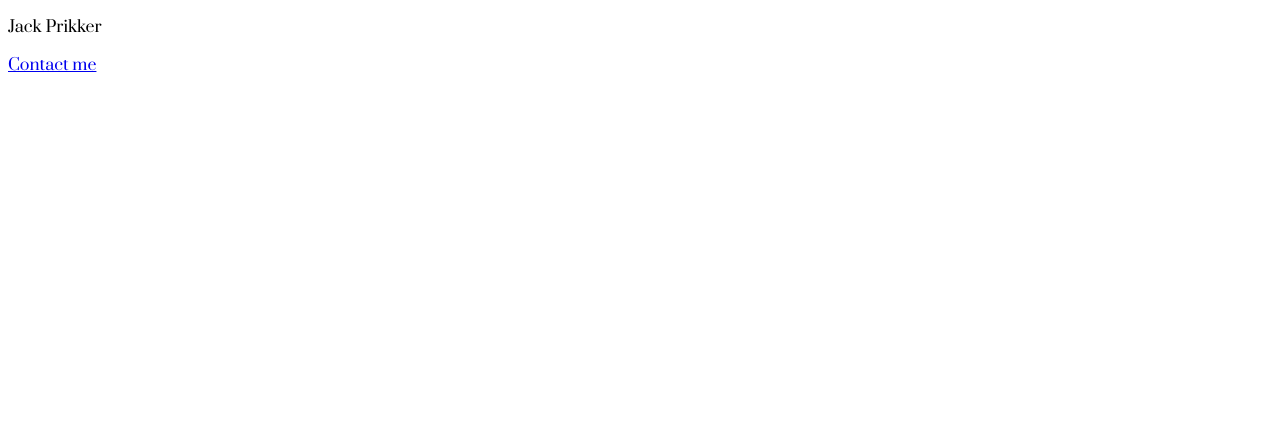
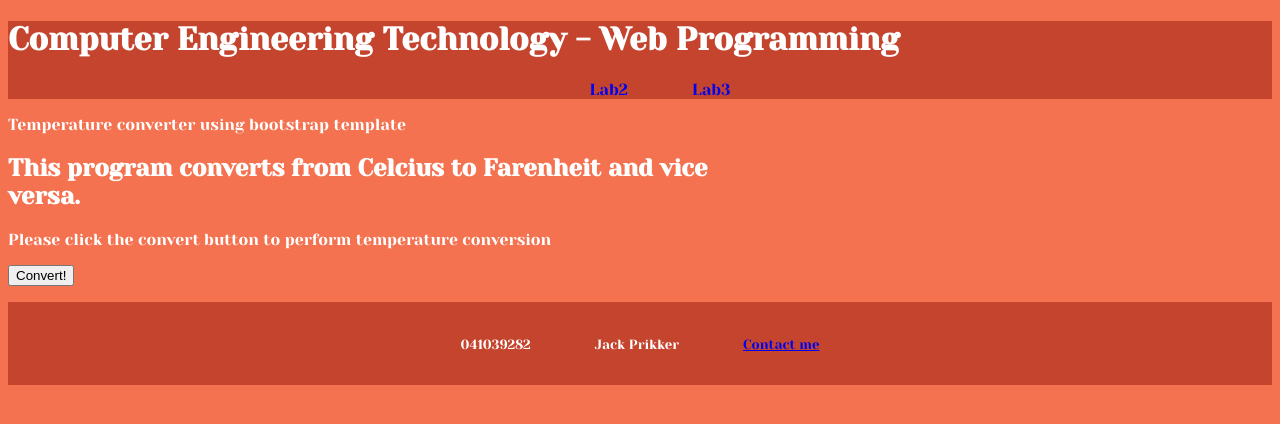
Before and after one commit to tiearcher/jack-site, a plain HTML site: page index.html in a window 1280 px wide. Drawn offline with Linux system fonts and the light colour scheme.

Commit message:
Create background colour and nav

```diff
--- a/css/main.css
+++ b/css/main.css
@@ -1,5 +1,44 @@
-@import url('https://fonts.googleapis.com/css2?family=Prata&display=swap');
+@import url('https://fonts.googleapis.com/css2?family=Yeseva+One&display=swap');
 
-html{
-  font-family: 'Prata', serif;
+html {
+  font-family: 'Yeseva One', cursive;
+  color: rgba(255, 255, 255, 1);
+  background-color: rgba(244, 114, 80, 1);
 }
+
+main {
+  max-width: 700px;
+}
+
+.running {
+  background-color: rgba(197, 68, 46, 1);
+}
+
+.nav {
+display: flex;
+flex-direction: row;
+justify-content: center;
+margin: 0;
+padding: 1rem, 0;
+list-style-type: none;
+}
+
+.nav li {
+  padding: 0 2rem;
+}
+
+.nav li a {
+  text-decoration: none;
+}
+
+.footer {
+  display: flex;
+  flex-direction: row;
+  justify-content: center;
+  margin: 0;
+  padding: 1rem 0;
+}
+
+.footer p {
+  padding: 0 2rem;
+}
--- a/index.html
+++ b/index.html
@@ -51,14 +51,29 @@
 </head>
 
 <body>
-  <header>
+  <header class="running">
+    <h1>Computer Engineering Technology - Web Programming</h1>
+    <ul class="nav">
+      <li><a href="https://jackp.sgedu.site/lab2/index.html">Lab2</a></li>
+      <li><a href="https://jackp.sgedu.site/lab3/index.html">Lab3</a></li>
+    </ul>
+
   </header>
+  <main>
+    <p>Temperature converter using bootstrap template</p>
+    <h2>This program converts from Celcius to Farenheit and vice versa.</h2>
+    <p>Please click the convert button to perform temperature conversion</p>
+    <p><input onclick="converttemperature()" name="btnConvert" id="btnConvert" value="Convert!" type="button"></p>
+  </main>
 
 </body>
 
-<footer>
-  <p>Jack Prikker</p>
-  <p>
-    <a href="mailto:prik0004@algonquinlive.com">Contact me</a>
-  </p>
+<footer class="running">
+  <div class="footer">
+    <p><small>041039282</small></p>
+    <p><small>Jack Prikker</small></p>
+    <p>
+      <small><a href="mailto:prik0004@algonquinlive.com">Contact me</a></small>
+    </p>
+  </div>
 </footer>
```
